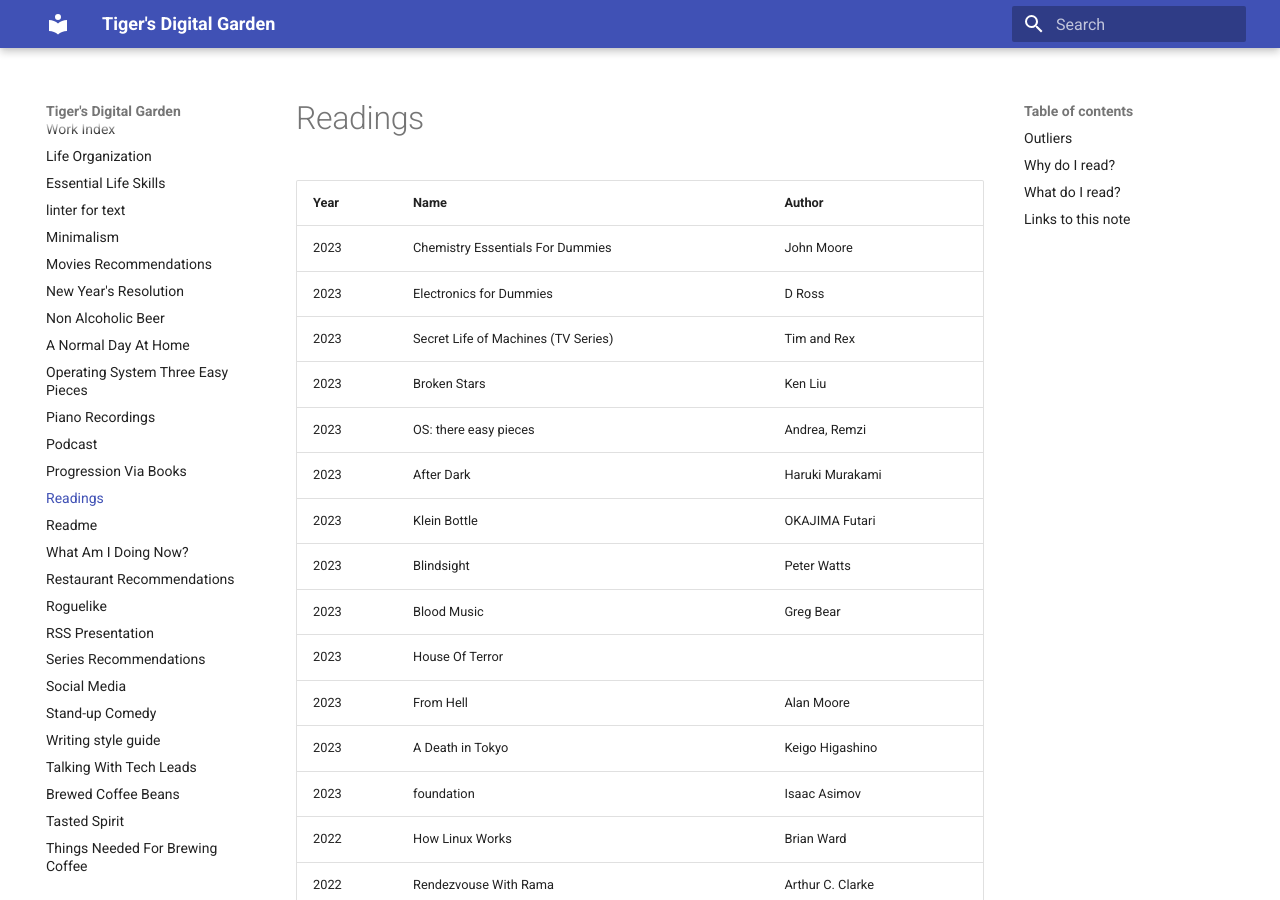
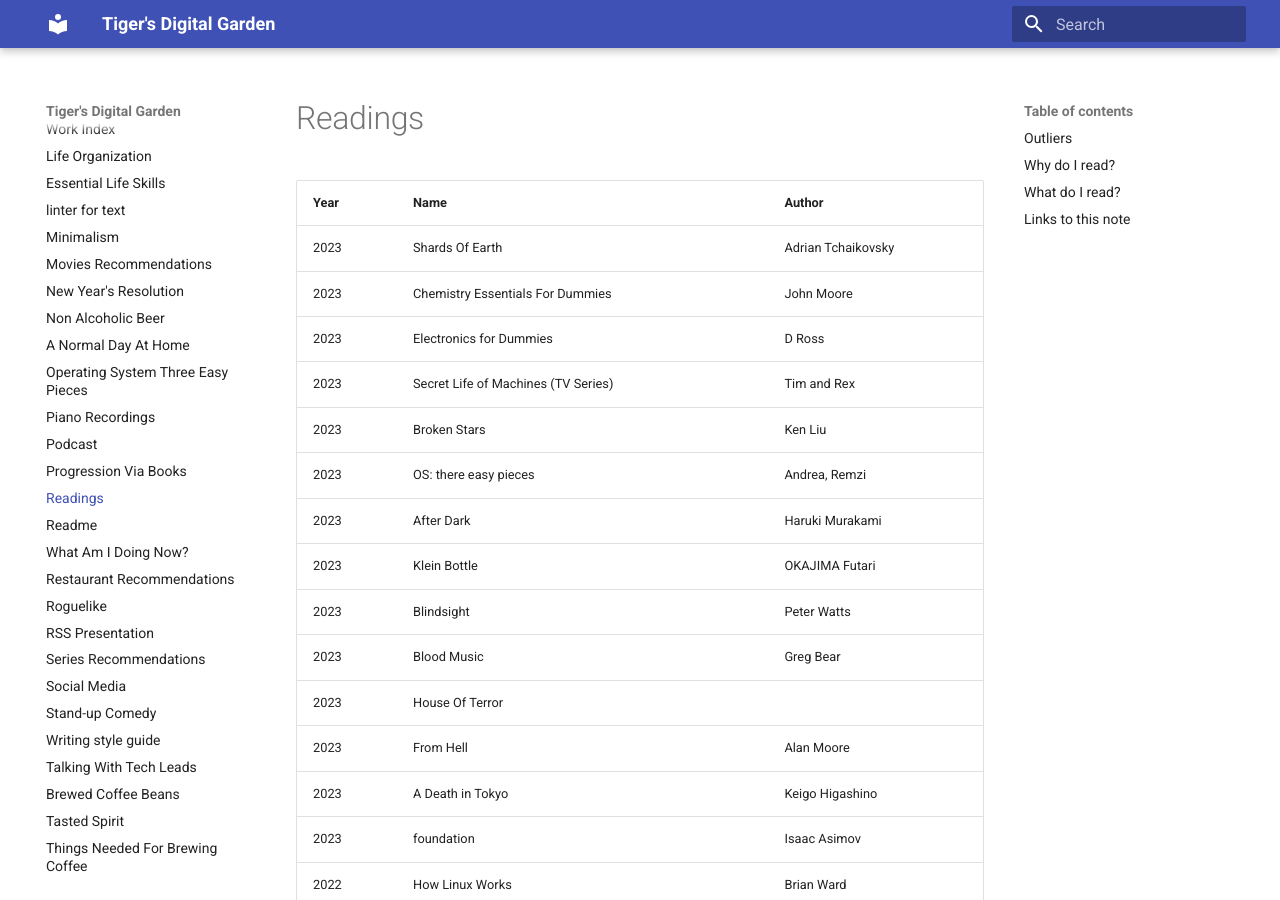
Before and after one commit to ynotstartups/notes, an MkDocs documentation site: the page built from notes/reading.md, in a window 1280 px wide and 900 px high. Built offline with MkDocs 1.6.1 and Material for MkDocs 9.7.7, drawn with Linux system fonts in a browser that asks for light colours.

Commit message:
record reading

```diff
--- a/notes/reading.md
+++ b/notes/reading.md
@@ -2,6 +2,7 @@
 
 | Year | Name                                                            | Author                          |
 | ---- | --------------------------------------------------------------- | ------------------------------- |
+| 2023 | Shards Of Earth                                                 | Adrian Tchaikovsky              |
 | 2023 | Chemistry Essentials For Dummies                                | John Moore                      |
 | 2023 | Electronics for Dummies                                         | D Ross                          |
 | 2023 | Secret Life of Machines (TV Series)                             | Tim and Rex                     |
```
